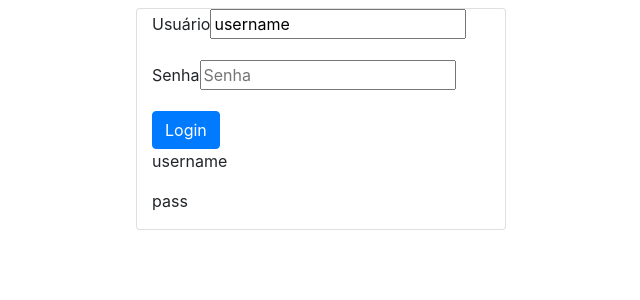
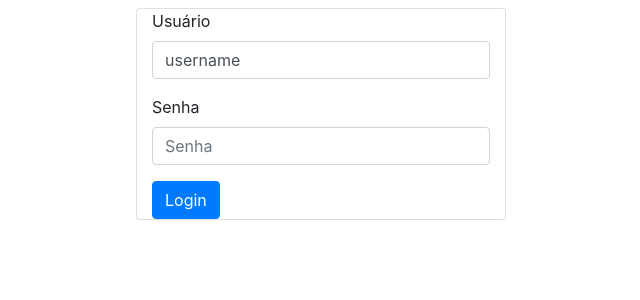
Before and after one commit to JeffersonTeixeira/front-test-sur, a React (Create React App) app: page /login in a window 1280 px wide. Shown: the top 300 px of the page, without its empty margins (319-959 px from the left). Built offline with nearby package versions, Linux system fonts and the light colour scheme; the HTML template or start-up script is replaced by a standard one.

Commit message:
show current username

```diff
--- a/src/pages/Login/Index.jsx
+++ b/src/pages/Login/Index.jsx
@@ -47,7 +47,7 @@ const Index = () => {
                 if (response.status === 200) {
                     changeMessage('Login efetuado. Redirecionando...', 'success');
                     setToken(response.data.token);
-                    setUserName(response.data.usuario);
+                    setUserName(response.data.user);
                     setRoles(response.data.roles);
                     navigate("/", { replace: true });
                 } else {
@@ -64,8 +64,9 @@ const Index = () => {
             <div className="card col-12 col-lg-4 login-card mt-2 hv-center">
                 <form className="form login">
                     <div className="form-group text-left">
-                        <label for="username">Usuário</label>
+                        <label htmlFor="username">Usuário</label>
                         <input type="text"
+                            className="form-control"
                             id="username"
                             placeholder="Usuário"
                             value={login.username}
@@ -73,15 +74,15 @@ const Index = () => {
                         />
                     </div>
                     <div className="form-group text-left">
-                        <label for="password">Senha</label>
+                        <label htmlFor="password">Senha</label>
                         <input type="password"
+                        className="form-control"
                             id="password"
                             placeholder="Senha"
                             value={login.senha}
                             onChange={handleChange}
                         />
                     </div>
-                    {/*    */}
 
                     <div className={'alert mt-2 alert-' + message.type} style={{ display: message.message ? 'block' : 'none' }} role="alert">
                         {message.message}
@@ -92,10 +93,6 @@ const Index = () => {
                         onClick={loginHandle}
                     >Login</button>
                 </form>
-
-                {/* @TODO REMOVE ME */}
-                <p>{login.username}</p>
-                <p>{login.password}</p>
             </div>
         </div>
     );
--- a/src/services/auth.js
+++ b/src/services/auth.js
@@ -2,8 +2,8 @@ const TOKEN_KEY = "desafio-token";
 export const isAuthenticated = () => localStorage.getItem(TOKEN_KEY) !== null;
 export const getUserName = () => localStorage.getItem('username');
 export const setUserName = (username) => localStorage.setItem('username', username);
-export const getRoles = () => localStorage.getItem('roles');
-export const setRoles = (roles) => localStorage.setItem('roles', roles);
+export const getRoles = () => JSON.parse(localStorage.getItem('roles'));
+export const setRoles = (roles) => localStorage.setItem('roles', JSON.stringify(roles));
 export const getToken = () => localStorage.getItem(TOKEN_KEY);
 export const setToken = token => {
     localStorage.setItem(TOKEN_KEY, token);
```
